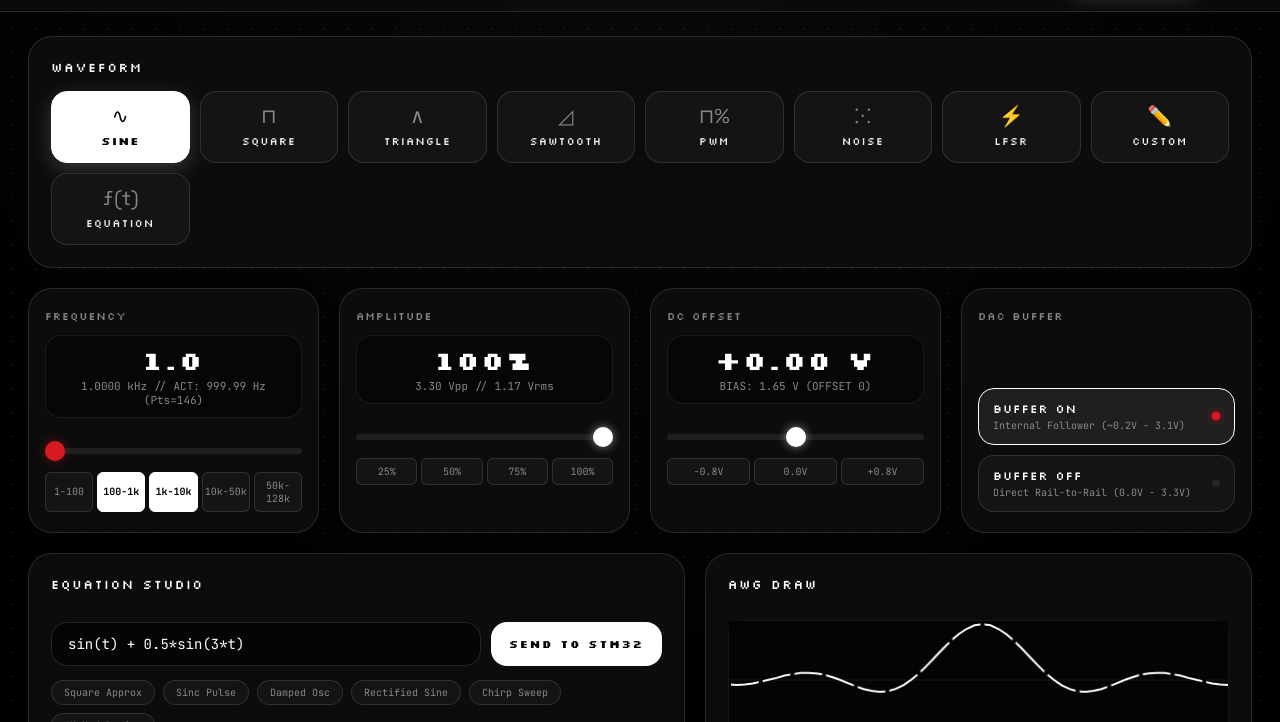
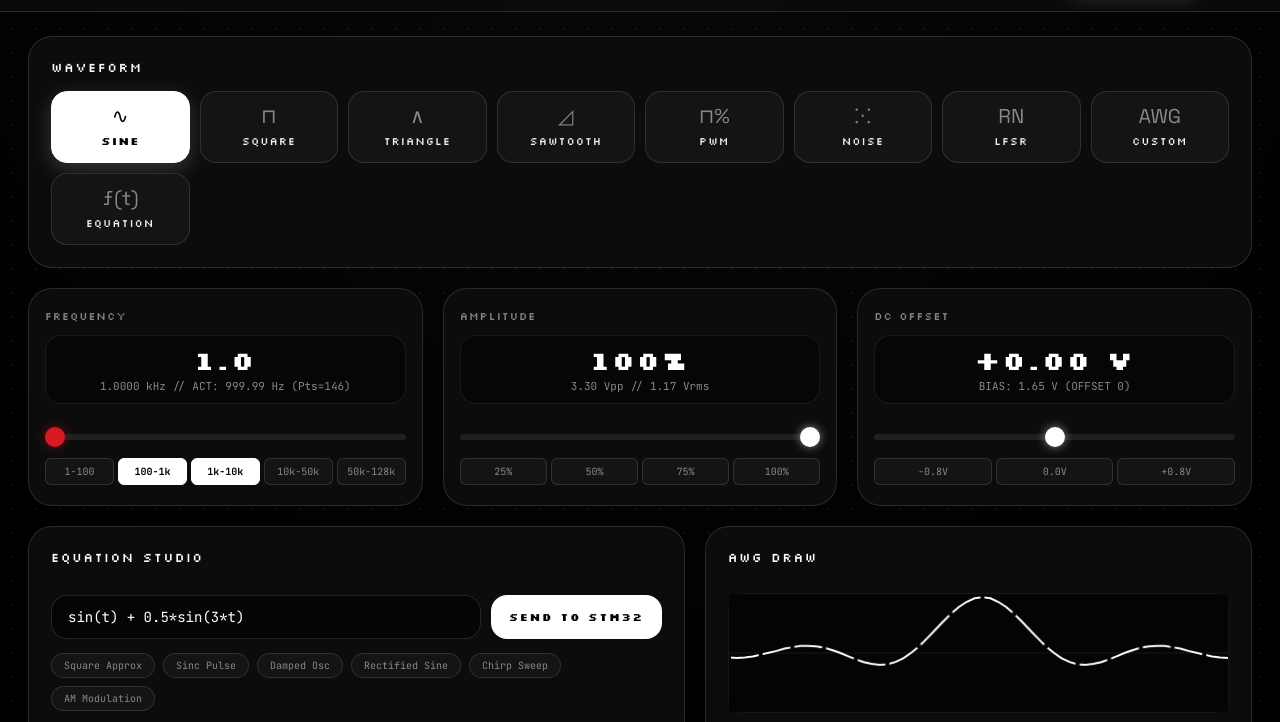
Before and after one commit to Mrmyms/function-generator-10000, a website: page web_app/index.html in a window 1280 px wide. Shown: the part 55-777 px from the top of the page. Drawn offline with Linux system fonts and the light colour scheme.

Commit message:
feat(ui): Remove DAC Buffer module and replace all emojis with clean ASCII typography

```diff
--- a/web_app/index.html
+++ b/web_app/index.html
@@ -373,13 +373,10 @@
     /* Middle Row: Parameter Bento Controls */
     .params-grid {
       display: grid;
-      grid-template-columns: repeat(4, 1fr);
+      grid-template-columns: repeat(3, 1fr);
       gap: 20px;
     }
-    @media (max-width: 1200px) {
-      .params-grid { grid-template-columns: repeat(2, 1fr); }
-    }
-    @media (max-width: 680px) {
+    @media (max-width: 980px) {
       .params-grid { grid-template-columns: 1fr; }
     }
 
@@ -491,61 +488,6 @@
       color: #000000;
       font-weight: 700;
       border-color: #ffffff;
-    }
-
-    /* DAC Buffer Mode Card */
-    .buffer-mode-card {
-      display: flex;
-      flex-direction: column;
-      justify-content: space-between;
-    }
-    .buffer-switch-group {
-      display: flex;
-      flex-direction: column;
-      gap: 10px;
-      width: 100%;
-      margin-top: 10px;
-    }
-    .buffer-option-btn {
-      background: var(--card-subtle);
-      border: 1px solid var(--card-border);
-      border-radius: var(--radius-md);
-      padding: 12px 14px;
-      text-align: left;
-      cursor: pointer;
-      transition: all 0.2s ease;
-      display: flex;
-      align-items: center;
-      justify-content: space-between;
-    }
-    .buffer-option-btn:hover {
-      border-color: var(--card-border-hover);
-    }
-    .buffer-option-btn.active {
-      background: rgba(255, 255, 255, 0.08);
-      border-color: var(--white);
-    }
-    .buffer-opt-title {
-      font-family: var(--font-ndot);
-      font-size: 12px;
-      color: var(--white);
-      letter-spacing: 1px;
-    }
-    .buffer-opt-desc {
-      font-family: var(--font-mono);
-      font-size: 10px;
-      color: var(--text-muted);
-      margin-top: 3px;
-    }
-    .buffer-indicator-dot {
-      width: 8px;
-      height: 8px;
-      border-radius: 50%;
-      background: #252525;
-    }
-    .buffer-option-btn.active .buffer-indicator-dot {
-      background: var(--red);
-      box-shadow: 0 0 8px var(--red);
     }
 
     /* Lower Grid: Equation Lab + AWG Touch Pad + Telemetry & Presets */
@@ -908,11 +850,11 @@
           <span class="wave-name">NOISE</span>
         </div>
         <div class="wave-pill-btn" data-wave="h">
-          <span class="wave-symbol">⚡</span>
+          <span class="wave-symbol">RN</span>
           <span class="wave-name">LFSR</span>
         </div>
         <div class="wave-pill-btn" data-wave="c">
-          <span class="wave-symbol">✏️</span>
+          <span class="wave-symbol">AWG</span>
           <span class="wave-name">CUSTOM</span>
         </div>
         <div class="wave-pill-btn" data-wave="e">
@@ -984,31 +926,6 @@
           <button class="decade-btn" data-off="-64">-0.8V</button>
           <button class="decade-btn active" data-off="0">0.0V</button>
           <button class="decade-btn" data-off="64">+0.8V</button>
-        </div>
-      </div>
-
-      <!-- DAC Output Buffer Mode Switch Module -->
-      <div class="param-card buffer-mode-card">
-        <div class="param-header">
-          <span class="param-label">DAC BUFFER</span>
-        </div>
-
-        <div class="buffer-switch-group">
-          <div class="buffer-option-btn active" id="btnBufOn">
-            <div>
-              <div class="buffer-opt-title">BUFFER ON</div>
-              <div class="buffer-opt-desc">Internal Follower (~0.2V - 3.1V)</div>
-            </div>
-            <div class="buffer-indicator-dot"></div>
-          </div>
-
-          <div class="buffer-option-btn" id="btnBufOff">
-            <div>
-              <div class="buffer-opt-title">BUFFER OFF</div>
-              <div class="buffer-opt-desc">Direct Rail-to-Rail (0.0V - 3.3V)</div>
-            </div>
-            <div class="buffer-indicator-dot"></div>
-          </div>
         </div>
       </div>
     </section>
@@ -1376,18 +1293,18 @@
 
             const waveNames = { 's': 'SINE', 'q': 'SQUARE', 't': 'TRIANGLE', 'a': 'SAWTOOTH', 'n': 'NOISE', 'c': 'AWG', 'e': 'EQUATION' };
             const waveTitle = waveNames[waveChar.toLowerCase()] || waveChar.toUpperCase();
-            showToast(`✔ CONFIRMED: ${waveTitle} @ ${actFreq.toLocaleString()} Hz // DMA Active`);
+            showToast(`CONFIRMED: ${waveTitle} @ ${actFreq.toLocaleString()} Hz // DMA Active`);
           } else {
-            showToast(`✔ CONFIRMED: Parameter updated by STM32`);
+            showToast(`CONFIRMED: Parameter updated by STM32`);
           }
         } else if (ackedCmd === 0x07) {
           const bufMode = v.getUint8(2) !== 0;
-          showToast(`✔ CONFIRMED: DAC Buffer ${bufMode ? 'ENABLED (Mode 0)' : 'DISABLED (Mode 2)'}`);
+          showToast(`CONFIRMED: DAC Buffer ${bufMode ? 'ENABLED (Mode 0)' : 'DISABLED (Mode 2)'}`);
         } else if (ackedCmd >= 0x10 && ackedCmd <= 0x13) {
           const chunk = v.getUint8(2);
-          showToast(`✔ CONFIRMED: AWG Block ${chunk + 1}/4 Verified`);
+          showToast(`CONFIRMED: AWG Block ${chunk + 1}/4 Verified`);
         } else {
-          showToast(`✔ CONFIRMED: Command 0x${ackedCmd.toString(16).toUpperCase()} executed by STM32`);
+          showToast(`CONFIRMED: Command 0x${ackedCmd.toString(16).toUpperCase()} executed by STM32`);
         }
         haptics.tick();
       }
@@ -1399,7 +1316,7 @@
         if (reason === 0xEE) reasonStr = "CRC Checksum Error";
         else if (reason === 0x01) reasonStr = "Formula Syntax Error";
         else if (reason === 0xFF) reasonStr = "Unknown Command";
-        showToast(`✘ STM32 NACK: CMD 0x${rejectedCmd.toString(16).toUpperCase()} (${reasonStr})`);
+        showToast(`STM32 NACK: CMD 0x${rejectedCmd.toString(16).toUpperCase()} (${reasonStr})`);
         haptics.thump();
       }
     }
@@ -1591,15 +1508,7 @@
     }
 
     function updateDacBufferUI() {
-      const btnOn = document.getElementById("btnBufOn");
-      const btnOff = document.getElementById("btnBufOff");
-      if (state.dacBufferEnabled) {
-        btnOn.classList.add("active");
-        btnOff.classList.remove("active");
-      } else {
-        btnOn.classList.remove("active");
-        btnOff.classList.add("active");
-      }
+      // Buffer mode card removed
     }
 
     function updateWaveformUI() {
@@ -1903,15 +1812,7 @@
         });
       });
 
-      // DAC Buffer Mode Buttons
-      document.getElementById("btnBufOn").addEventListener("click", () => {
-        sendDacBufferToggle(true);
-        haptics.click();
-      });
-      document.getElementById("btnBufOff").addEventListener("click", () => {
-        sendDacBufferToggle(false);
-        haptics.click();
-      });
+
 
       // Equation Inputs & Compile
       const inputEqn = document.getElementById("inputEquation");
```
Also changed, not shown: README.md, 2 other files.
